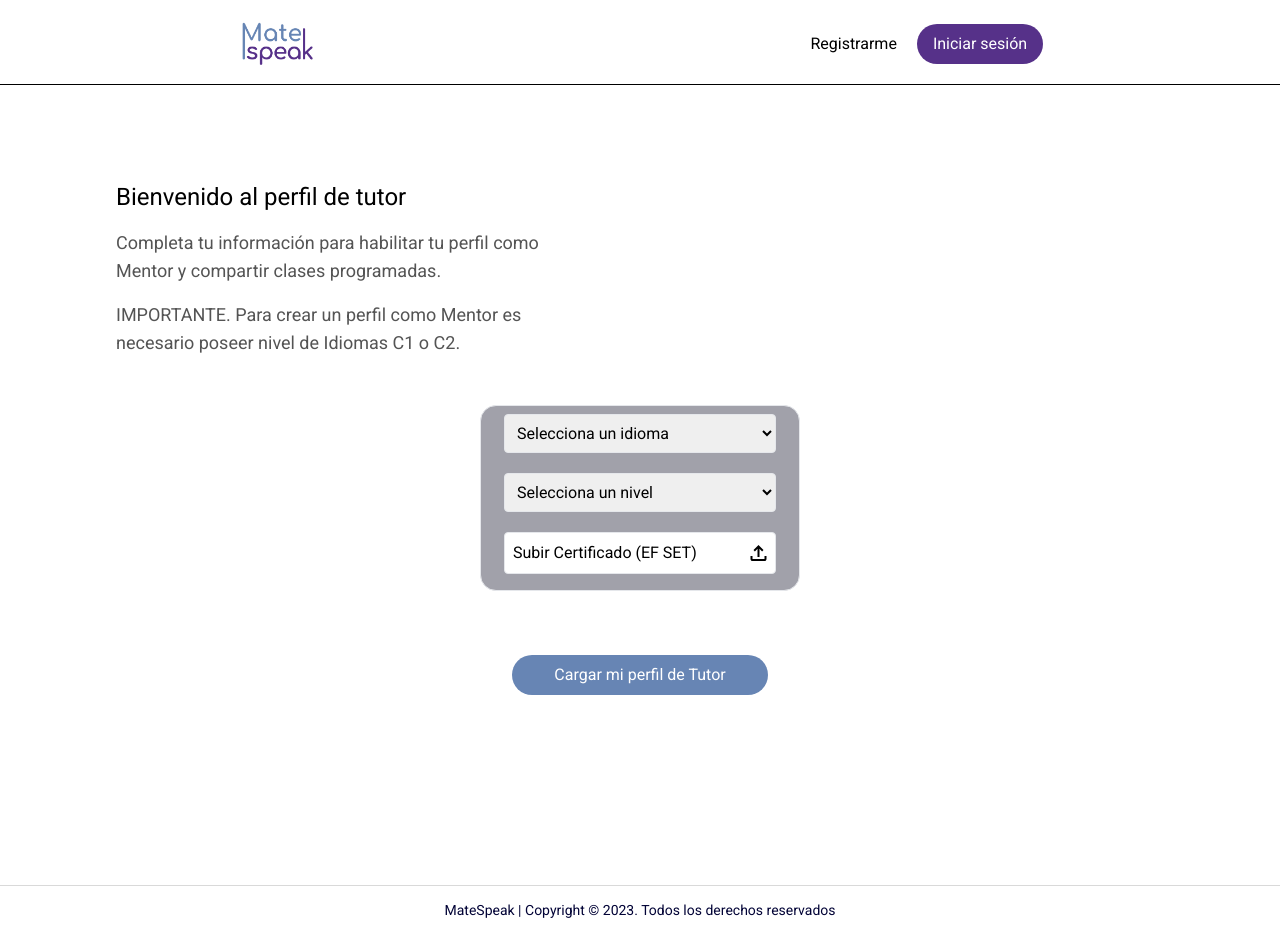
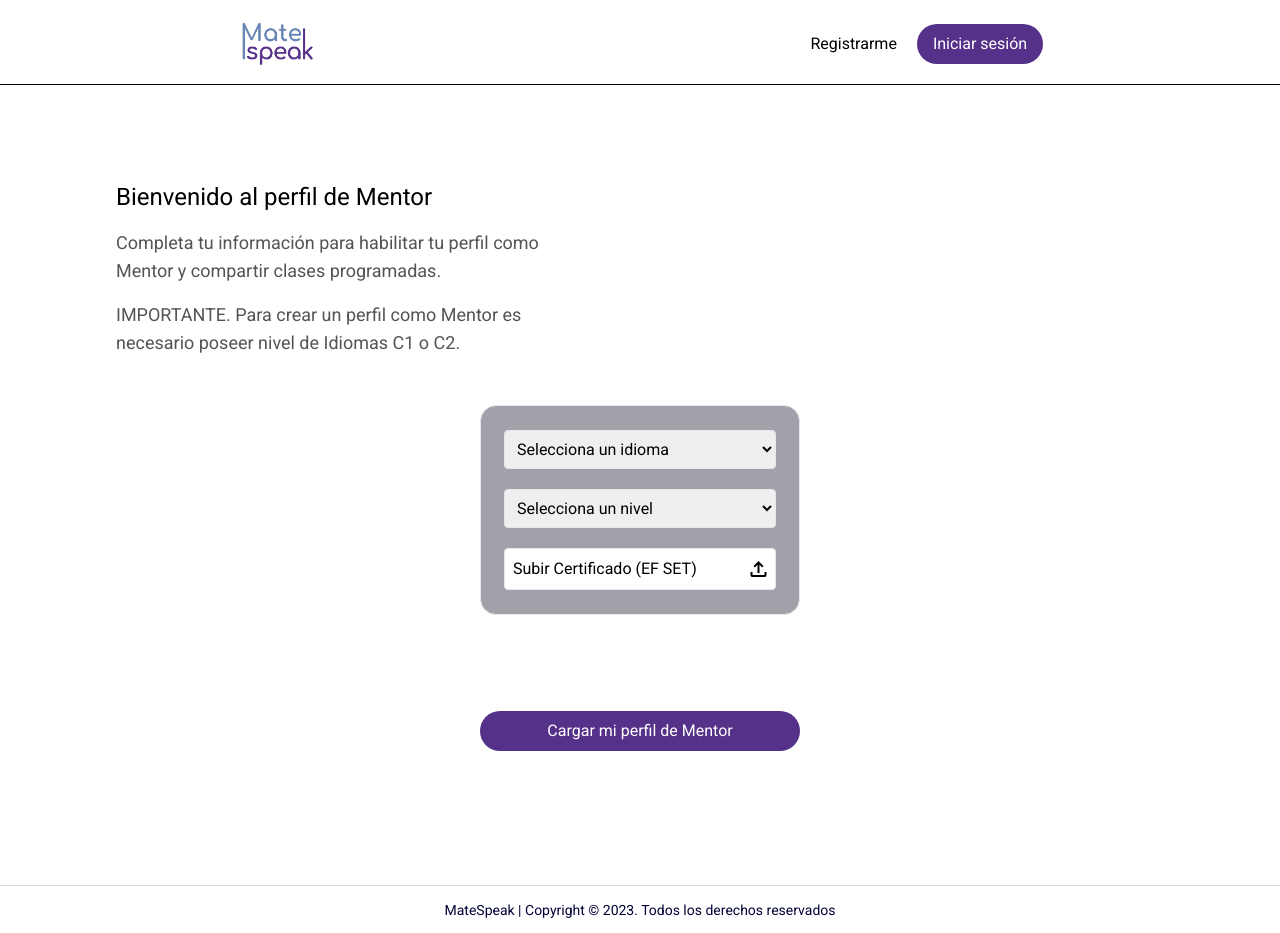
Before and after one commit to rodrikohnen/s11-15-m-csharp-react, a Next.js app in the folder front/: page /tutor in a window 1280 px wide. Built offline with nearby package versions, Linux system fonts and the light colour scheme.

Commit message:
Change: Styles corrections in Form Tutor

```diff
--- a/front/src/app/tutor/page.jsx
+++ b/front/src/app/tutor/page.jsx
@@ -6,7 +6,7 @@ export default function Login() {
     <main className="mainContainer items-center ">
       <div className="text-2xl flex justify-start flex-col mt-12 mb-12 ml-4 self-start">
         <h1 className="text-normal lg:text-2xl mb-4 text-xl ">
-          Bienvenido al perfil de tutor
+          Bienvenido al perfil de Mentor
         </h1>
         <p className="lg:w-7/12 lg:text-lg text-[#545454] text-sm">
           Completa tu información para habilitar tu perfil como Mentor y
--- a/front/src/components/FormTutor.jsx
+++ b/front/src/components/FormTutor.jsx
@@ -1,5 +1,4 @@
 "use client";
-
 import { useForm } from "react-hook-form";
 import { SubirArchivo } from "./svg/Svgs";
 import { useState } from "react";
@@ -38,7 +37,7 @@ export default function FormTutor() {
 
   return (
     <form onSubmit={handleSubmit(onSubmit)}>
-      <div className="rounded-2xl bg-zinc-400 w-[20rem] border">
+      <div className="rounded-2xl bg-zinc-400 w-[20rem] border py-4">
         <div className="flex flex-col justify-center items-center mb-4">
           <select
             {...register("idioma")}
@@ -68,7 +67,7 @@ export default function FormTutor() {
           )}
         </div>
 
-        <div className="flex justify-center items-center mb-4">
+        <div className="flex justify-center items-center mb-2">
           <input
             {...register("certificado", {
               required: "Este campo es obligatorio",
@@ -92,8 +91,8 @@ export default function FormTutor() {
       <div className="flex justify-center items-center mt-16 mb-16">
         <button
           type="submit"
-          className="bg-primary text-base text-white py-2 px-4 rounded-full w-[16rem] hover:bg-primary-100">
-          Cargar mi perfil de Tutor
+          className="registerBtn">
+          Cargar mi perfil de Mentor
         </button>
       </div>
     </form>
```
